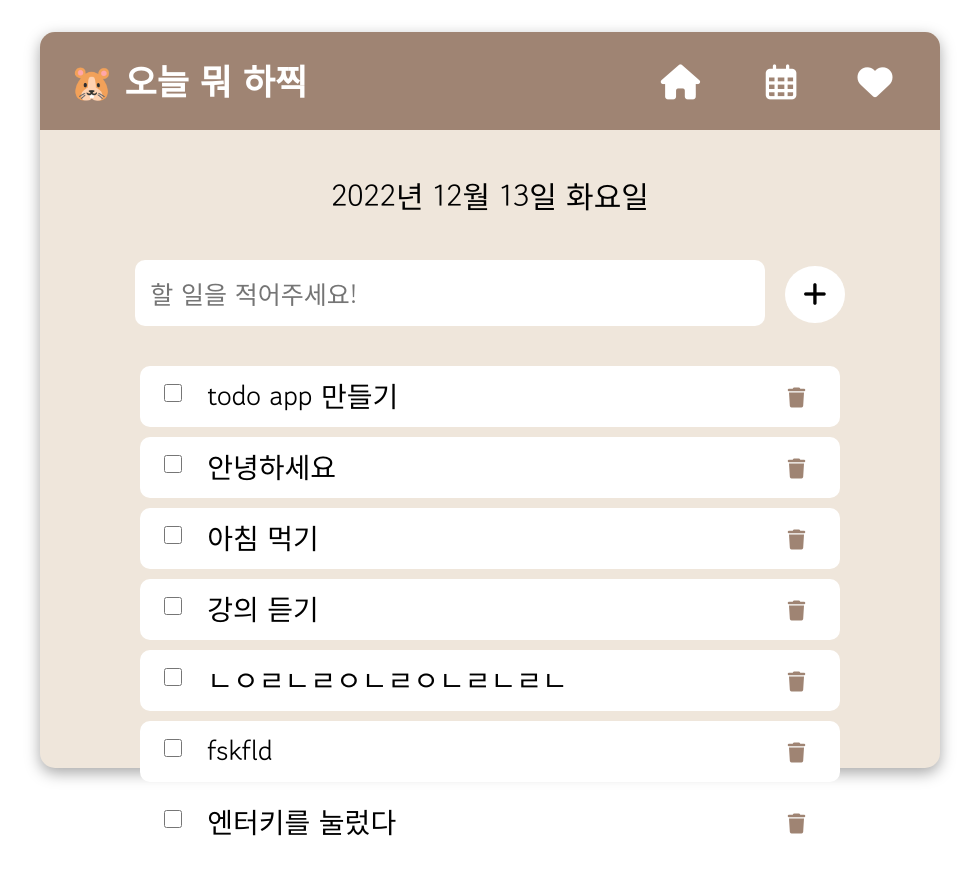
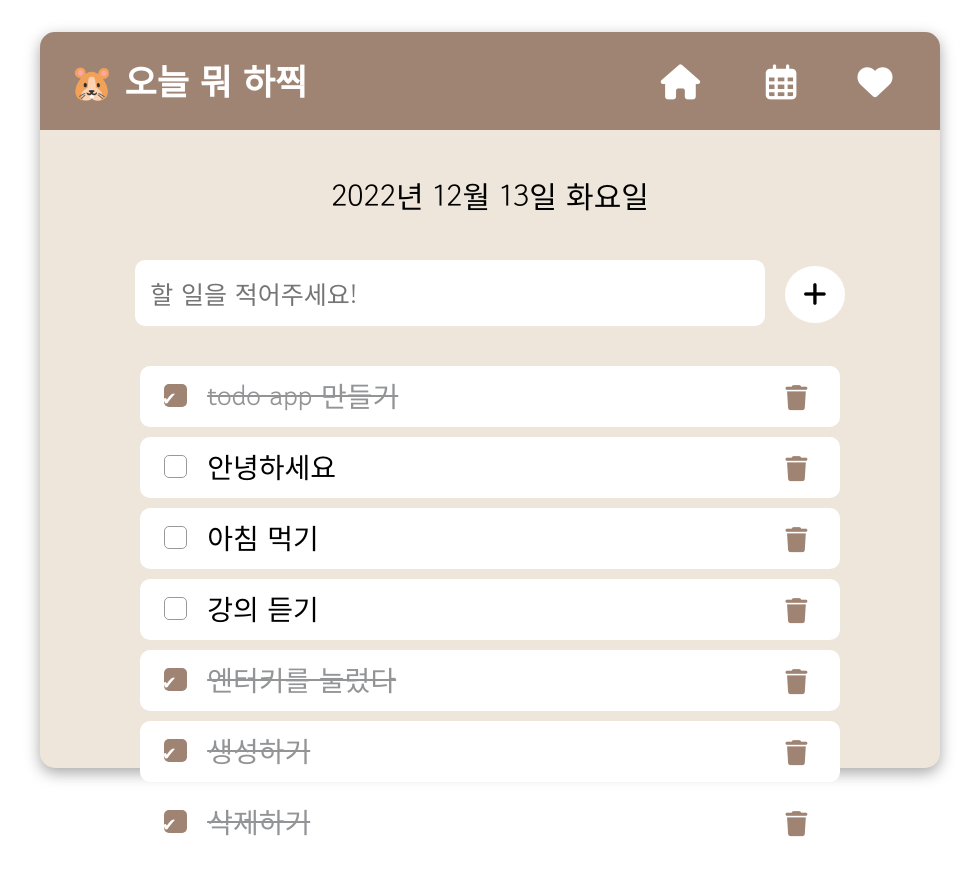
Before and after one commit to dev-sena/fe-my-todo-app, a React (Create React App) app: page / in a window 1280 px wide. Shown: the top 876 px of the page, without its empty margins (150-1129 px from the left). Built offline with nearby package versions, Linux system fonts and the light colour scheme; data requests are answered from the project's data file.

Commit message:
체크기능 추가

```diff
--- a/data.json
+++ b/data.json
@@ -3,7 +3,7 @@
     {
       "id": 1,
       "description": "todo app 만들기",
-      "isCompleted": false
+      "isCompleted": true
     },
     {
       "id": 2,
@@ -21,19 +21,29 @@
       "isCompleted": false
     },
     {
-      "description": "ㄴㅇㄹㄴㄹㅇㄴㄹㅇㄴㄹㄴㄹㄴ",
-      "isCompleted": false,
-      "id": 17
+      "description": "엔터키를 눌렀다",
+      "isCompleted": true,
+      "id": 20
     },
     {
-      "description": "fskfld",
-      "isCompleted": false,
-      "id": 18
+      "description": "생성하기",
+      "isCompleted": true,
+      "id": 21
     },
     {
-      "description": "엔터키를 눌렀다",
+      "description": "삭제하기",
+      "isCompleted": true,
+      "id": 22
+    },
+    {
+      "description": "업데이트하기",
       "isCompleted": false,
-      "id": 20
+      "id": 23
+    },
+    {
+      "description": "ssss",
+      "isCompleted": true,
+      "id": 24
     }
   ]
 }
--- a/src/compenents/TodoList.js
+++ b/src/compenents/TodoList.js
@@ -41,18 +41,28 @@ const TodoListStyle = styled.div`
         border-radius: 10px;
 
         transition: all 0.2s ease;
-        &:hover {
-            transform: scale(1.05);
-            box-shadow: rgba(100, 100, 111, 0.2) 0px 7px 29px 0px;
-        }
     }
 
     input {
-        margin-right: 10px;
+        width: 23px;
+        height: 23px;
+        border-radius: 5px;
+        border: 1px solid #999;
+        appearance: none;
         cursor: pointer;
 
-        width: 18px;
-        height: 18px;
+        &:checked {
+            background: #9f8473;
+            border: none;
+        }
+        &:checked::before {
+            content: "✔︎";
+            color: white;
+            font-size: 18px;
+            position: absolute;
+            right: 84.8%;
+            /* top: 0em; */
+        }
     }
 
     button {
@@ -66,6 +76,11 @@ const TodoListStyle = styled.div`
             color: black;
             transform: scale(1.1);
         }
+    }
+
+    .checked {
+        text-decoration: line-through #939496;
+        color: #939496;
     }
 `;
 
@@ -112,16 +127,41 @@ const TodoList = () => {
         console.log("delete!");
     };
 
+    // 투두 완료했니 토글 만들기
+    const handleIsComplete = (id, isCompleted) => {
+        let patchData = { isCompleted: !isCompleted };
+
+        fetch(`http://localhost:3001/todos/${id}`, {
+            method: "PATCH",
+            headers: { "Content-Type": "application/json" },
+            body: JSON.stringify(patchData),
+        })
+            .then((res) => {
+                if (!res.ok) {
+                    throw Error("could not fetch the data for that resource");
+                }
+                return res.json();
+            })
+            .then(() => {
+                window.location.reload();
+            })
+            .catch((err) => {
+                console.log(err);
+            });
+
+        console.log("modify!");
+    };
+
     return (
         <TodoListStyle>
             {isLoading && <Loading />}
             <ul>
                 {todos.map((todo) => (
                     <li key={todo.id}>
-                        <input type="checkbox" />
-                        <div>{todo.description}</div>
-                        <button onClick={() => handleDelete(todo.id)}>
-                            <i className="fa-solid fa-trash"></i>
+                        <input type="checkbox" onChange={() => handleIsComplete(todo.id, todo.isCompleted)} checked={todo.isCompleted} />
+                        <div className={todo.isCompleted ? "checked" : null}>{todo.description}</div>
+                        <button onClick={() => handleDelete(todo.id, todo.isCompleted)}>
+                            <i className="fa-solid fa-trash fa-lg"></i>
                         </button>
                     </li>
                 ))}
```
Also changed, not shown: src/check-solid.svg (added).
